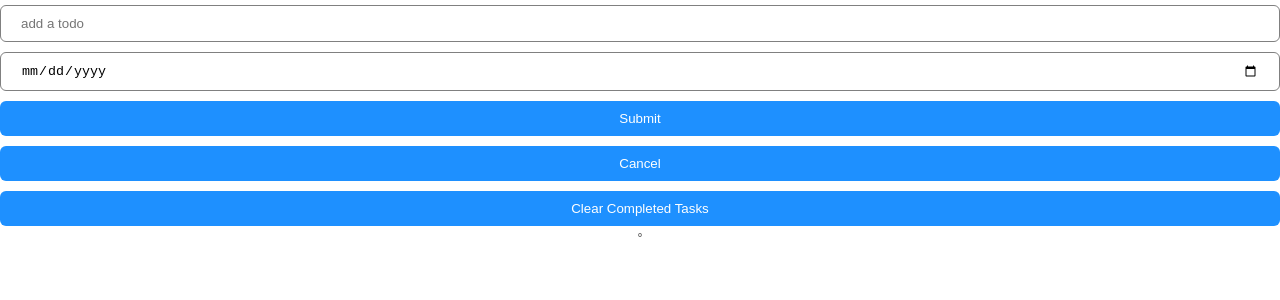
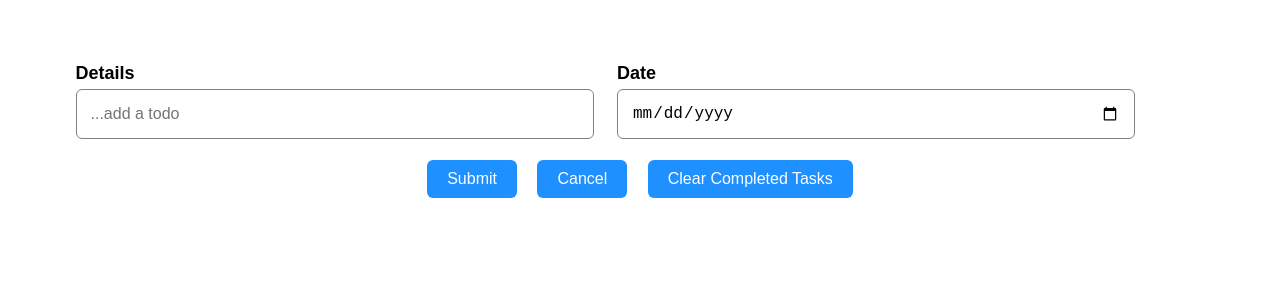
Before and after one commit to patrick-replogle/typescript-todo, a React (Create React App) app: page / in a window 1280 px wide. Shown: the top 300 px of the page. Built offline with nearby package versions, Linux system fonts and the light colour scheme.

Commit message:
began to add some styling

```diff
--- a/package.json
+++ b/package.json
@@ -3,6 +3,8 @@
   "version": "0.1.0",
   "private": true,
   "dependencies": {
+    "@material-ui/core": "^4.11.4",
+    "@material-ui/icons": "^4.11.2",
     "@testing-library/jest-dom": "^5.11.4",
     "@testing-library/react": "^11.1.0",
     "@testing-library/user-event": "^12.1.10",
--- a/src/components/form/Form.tsx
+++ b/src/components/form/Form.tsx
@@ -28,6 +28,7 @@ const Form = ({
 }) => {
   const [formState, setFormState] = useState(intialFormState);
   const today: string = generateTodayDateString();
+  const { isEditing, todoToEdit } = state;
 
   const handleChange = (e: ChangeEvent<HTMLInputElement>): void => {
     setFormState({ ...formState, [e.target.name]: e.target.value });
@@ -39,22 +40,17 @@ const Form = ({
     const { details, date } = formState;
 
     if (details.length && date.length) {
-      if (Object.keys(state).length > 0 && !state.isEditing) {
-        const newTodo: TodoType = {
+      const todo = {
         ...formState,
-          id: Date.now(),
-          completed: false
+        id: isEditing ? todoToEdit.id : Date.now(),
+        completed: isEditing ? todoToEdit.completed : false
       };
-        dispatch({ type: 'ADD_TODO', payload: newTodo });
+
+      if (!isEditing) {
+        dispatch({ type: 'ADD_TODO', payload: todo });
         setFormState(intialFormState);
       } else {
-        const { todoToEdit } = state;
-        const updatedTodo: TodoType = {
-          ...formState,
-          id: todoToEdit.id,
-          completed: todoToEdit.completed
-        };
-        dispatch({ type: 'UPDATE_TODO', payload: updatedTodo });
+        dispatch({ type: 'UPDATE_TODO', payload: todo });
         setFormState(intialFormState);
       }
     }
@@ -67,27 +63,37 @@ const Form = ({
 
   const clearCompletedTodos = () => {
     dispatch({ type: 'CLEAR_COMPLETED_TODOS' });
+    setFormState(intialFormState);
   };
 
   useEffect(() => {
-    if (state.isEditing) {
-      const { todoToEdit } = state;
+    if (isEditing) {
       setFormState({
         details: todoToEdit.details,
         date: todoToEdit.date
       });
     }
-  }, [state]);
+  }, [state, isEditing, todoToEdit]);
 
   return (
     <form onSubmit={handleSubmit}>
+      <div className="inputContainer">
+        <div>
+          <label>
+            Details
             <input
               type="text"
               name="details"
               value={formState.details}
-        placeholder="add a todo"
+              placeholder="...add a todo"
               onChange={handleChange}
             />
+          </label>
+        </div>
+
+        <div>
+          <label>
+            Date
             <input
               type="date"
               name="date"
@@ -95,9 +101,15 @@ const Form = ({
               onChange={handleChange}
               min={today}
             />
+          </label>
+        </div>
+      </div>
+
+      <div className="btnContainer">
         <button type="submit">Submit</button>
         <button onClick={cancel}>Cancel</button>
         <button onClick={clearCompletedTodos}>Clear Completed Tasks</button>
+      </div>
     </form>
   );
 };
--- a/src/components/form/form.styles.scss
+++ b/src/components/form/form.styles.scss
@@ -1,13 +1,42 @@
 form {
   display: flex;
   flex-direction: column;
+  justify-content: center;
+  align-items: center;
+  width: 100%;
+  font-size: 1.6rem;
+  margin-top: 4%;
+
+  .inputContainer {
+    display: flex;
+    width: 90%;
+
+    div {
+      width: 45%;
+      text-align: left;
+      margin: 1%;
+
+      label {
+        font-weight: bold;
+        font-size: 1.8rem;
+      }
 
       input {
         border-radius: 6px;
-    padding: 10px 20px;
+        padding: 14px;
         margin: 5px 0;
         border: 1.5px solid gray;
+        width: 100%;
+        height: 50px;
+        font-size: 1.6rem;
       }
+    }
+  }
+
+  .btnContainer {
+    display: flex;
+    width: 80%;
+    justify-content: center;
 
     button {
       border-radius: 6px;
@@ -15,10 +44,12 @@ form {
       background-color: dodgerblue;
       color: white;
       border: none;
-    margin: 5px 0;
+      margin: 5px 1%;
+      font-size: 1.6rem;
 
       &:hover {
         opacity: 0.8;
       }
     }
   }
+}
--- a/src/components/todo-list/TodoList.tsx
+++ b/src/components/todo-list/TodoList.tsx
@@ -14,7 +14,7 @@ type TodoListProps = {
 const TodoList = ({ todos, dispatch }: TodoListProps) => {
   return (
     <div>
-      {todos.length &&
+      {todos.length > 0 &&
         todos.map((todo) => {
           return <Todo todo={todo} key={todo.id} dispatch={dispatch} />;
         })}
--- a/src/components/todo/Todo.tsx
+++ b/src/components/todo/Todo.tsx
@@ -1,4 +1,11 @@
+import { useState } from 'react';
+
+import CreateIcon from '@material-ui/icons/Create';
+import DeleteIcon from '@material-ui/icons/Delete';
+
 import { ActionWithPayload } from '../../actions';
+
+import './todo.styles.scss';
 
 type TodoProps = {
   id: number;
@@ -14,28 +21,40 @@ const Todo = ({
   todo: TodoProps;
   dispatch: React.Dispatch<ActionWithPayload>;
 }) => {
-  const deleteTodo = () => {
+  const { completed, details, date } = todo;
+  const [checked, setChecked] = useState<boolean>(completed);
+
+  const deleteTodo = (): void => {
     dispatch({ type: 'DELETE_TODO', payload: todo });
   };
 
-  const toggleEdit = () => {
+  const toggleEdit = (): void => {
     dispatch({ type: 'TOGGLE_EDIT', payload: todo });
   };
 
   const toggleCompleted = () => {
     dispatch({ type: 'TOGGLE_COMPLETED', payload: todo });
+    setChecked((prevState) => !prevState);
   };
 
   return (
-    <div>
-      <p>{todo.date}</p>
-      <p style={{ textDecoration: todo.completed ? 'underline' : 'none' }}>
-        {todo.details}
-      </p>
-      <p>{String(todo.completed)}</p>
-      <button onClick={deleteTodo}>Delete</button>
-      <button onClick={toggleEdit}>Edit</button>
-      <button onClick={toggleCompleted}>Mark as Completed</button>
+    <div className="todoContainer">
+      <div>
+        <p style={{ textDecoration: checked ? 'line-through' : 'none' }}>
+          {details}
+        </p>
+        <p>{date}</p>
+      </div>
+      <div className="iconContainer">
+        <CreateIcon onClick={toggleEdit} className="icon" />
+        <DeleteIcon onClick={deleteTodo} className="icon" />
+        <input
+          type="checkbox"
+          checked={checked}
+          onChange={toggleCompleted}
+          name="checked"
+        />
+      </div>
     </div>
   );
 };
--- a/src/components/todo/todo.styles.scss
+++ b/src/components/todo/todo.styles.scss
@@ -0,0 +1,19 @@
+.todoContainer {
+  display: flex;
+  align-items: center;
+
+  .iconContainer {
+    display: flex;
+    align-items: center;
+
+    .icon {
+      font-size: 3rem;
+      cursor: pointer;
+    }
+
+    input {
+      height: 20px;
+      width: 20px;
+    }
+  }
+}
```
Also changed, not shown: 1 other file (tests, documents, lock files or other folders). Lines whose indentation alone changed are shown as unchanged.
